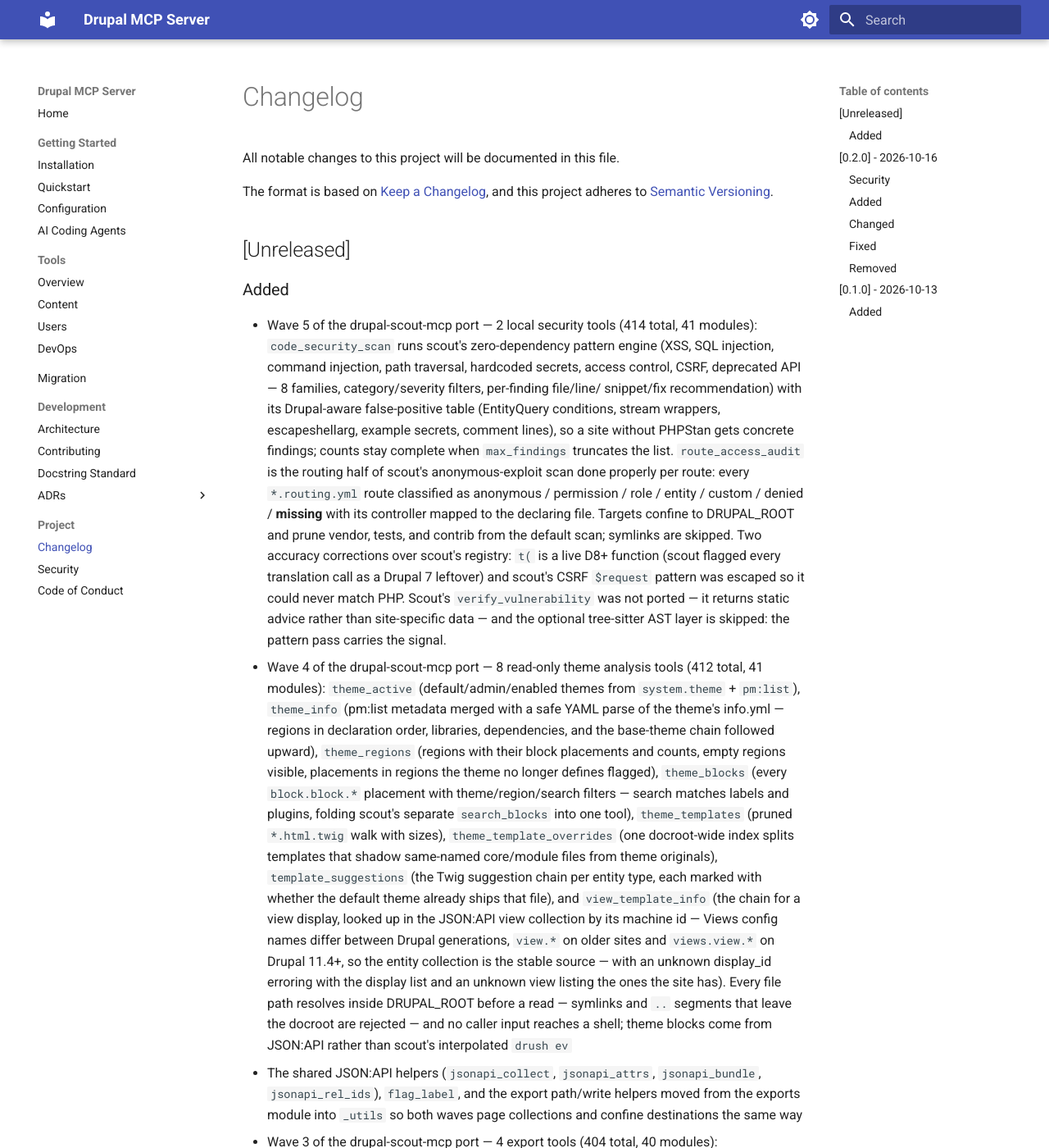
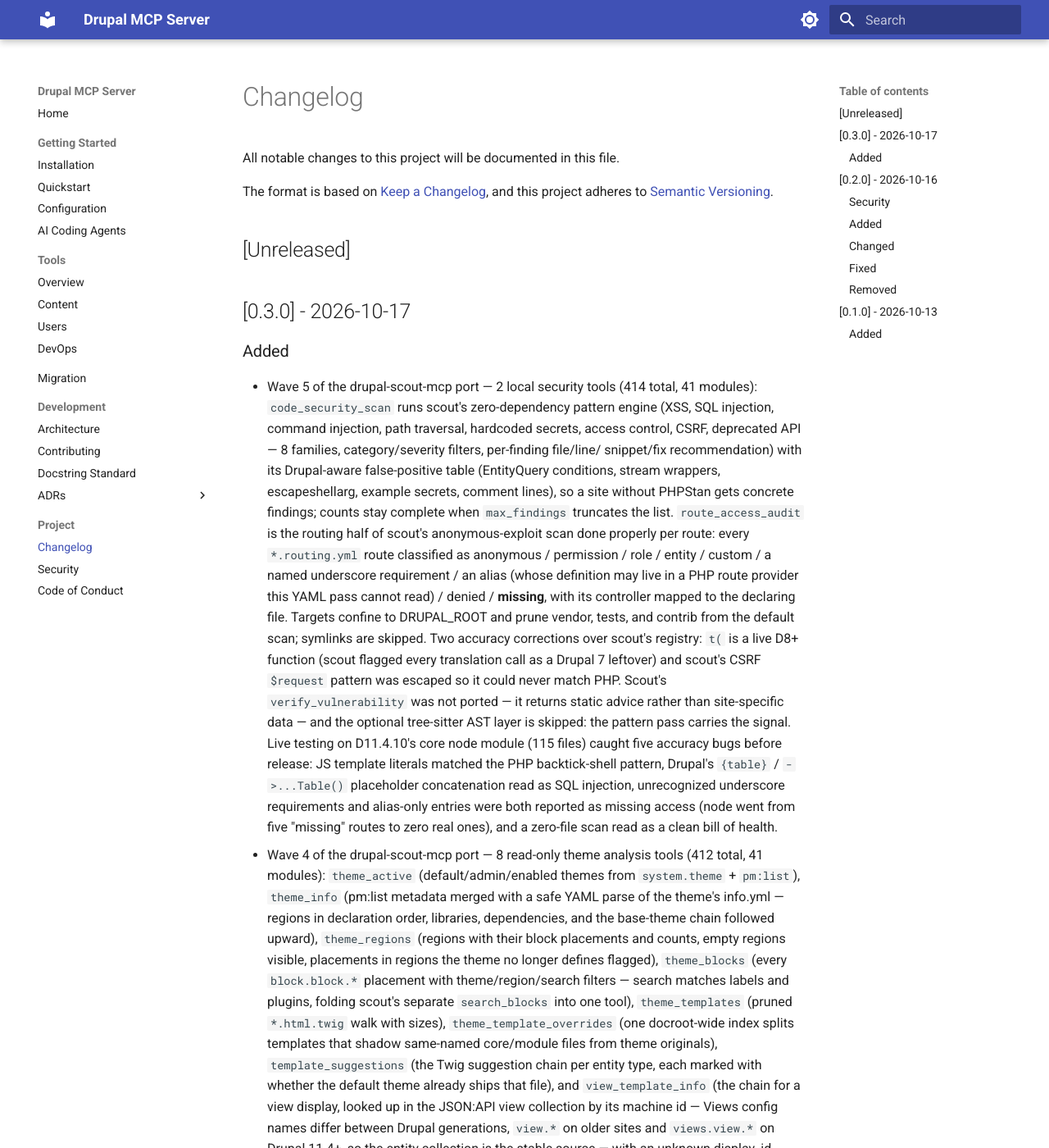
Before and after one commit to vloganathane/drupal-mcp-server, an MkDocs documentation site: the page built from docs/CHANGELOG.md, in a window 1280 px wide and 1400 px high. Shown: the whole window at 82% size. Built offline with MkDocs 1.6.1 and Material for MkDocs 9.7.7, drawn with Linux system fonts in a browser that asks for light colours.

Commit message:
chore: bump version to 0.3.0, promote Waves 2-5 out of Unreleased

```diff
--- a/docs/CHANGELOG.md
+++ b/docs/CHANGELOG.md
@@ -6,6 +6,8 @@
 and this project adheres to [Semantic Versioning](https://semver.org/spec/v2.0.0.html).
 
 ## [Unreleased]
+
+## [0.3.0] - 2026-10-17
 
 ### Added
 
@@ -20,7 +22,9 @@
   findings; counts stay complete when `max_findings` truncates the list.
   `route_access_audit` is the routing half of scout's anonymous-exploit
   scan done properly per route: every `*.routing.yml` route classified
-  as anonymous / permission / role / entity / custom / denied / **missing**
+  as anonymous / permission / role / entity / custom / a named
+  underscore requirement / an alias (whose definition may live in a
+  PHP route provider this YAML pass cannot read) / denied / **missing**,
   with its controller mapped to the declaring file. Targets confine to
   DRUPAL_ROOT and prune vendor, tests, and contrib from the default scan;
   symlinks are skipped. Two accuracy corrections over scout's registry:
@@ -29,7 +33,13 @@
   it could never match PHP. Scout's `verify_vulnerability` was not
   ported — it returns static advice rather than site-specific data —
   and the optional tree-sitter AST layer is skipped: the pattern pass
-  carries the signal.
+  carries the signal. Live testing on D11.4.10's core node module
+  (115 files) caught five accuracy bugs before release: JS template
+  literals matched the PHP backtick-shell pattern, Drupal's `{table}` /
+  `->...Table()` placeholder concatenation read as SQL injection,
+  unrecognized underscore requirements and alias-only entries were both
+  reported as missing access (node went from five "missing" routes to
+  zero real ones), and a zero-file scan read as a clean bill of health.
 - Wave 4 of the drupal-scout-mcp port — 8 read-only theme analysis tools
   (412 total, 41 modules): `theme_active` (default/admin/enabled themes
   from `system.theme` + `pm:list`), `theme_info` (pm:list metadata merged
--- a/pyproject.toml
+++ b/pyproject.toml
@@ -1,6 +1,6 @@
 [project]
 name = "drupal-mcp-server"
-version = "0.2.0"
+version = "0.3.0"
 description = "MCP server for Drupal operations - JSON:API, GraphQL, Drush, AI-powered migration"
 readme = "README.md"
 license = {text = "MIT"}
--- a/src/drupal_mcp_server/__init__.py
+++ b/src/drupal_mcp_server/__init__.py
@@ -1,3 +1,3 @@
 """Drupal MCP Server - Model Context Protocol server for Drupal."""
 
-__version__ = "0.2.0"
+__version__ = "0.3.0"
```
